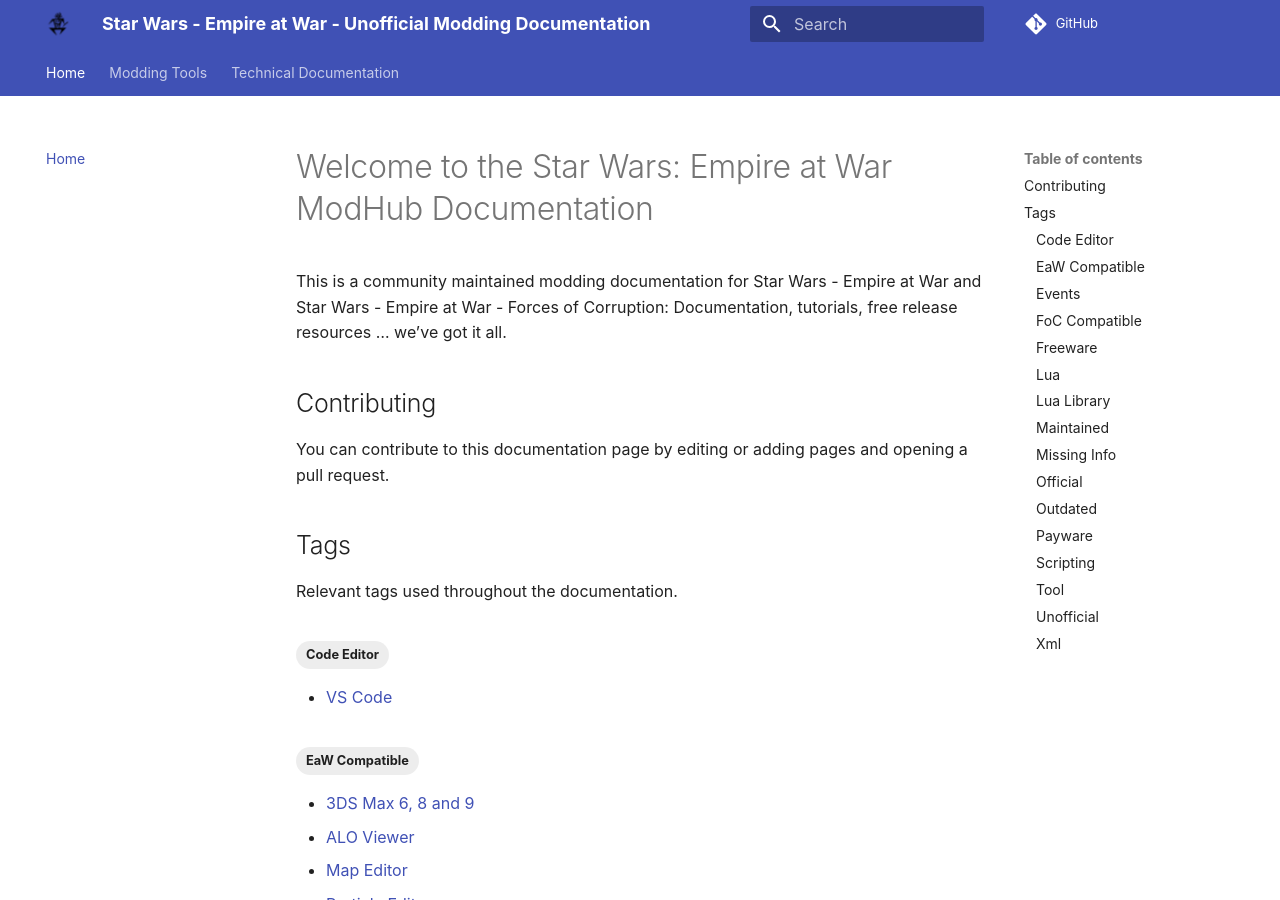
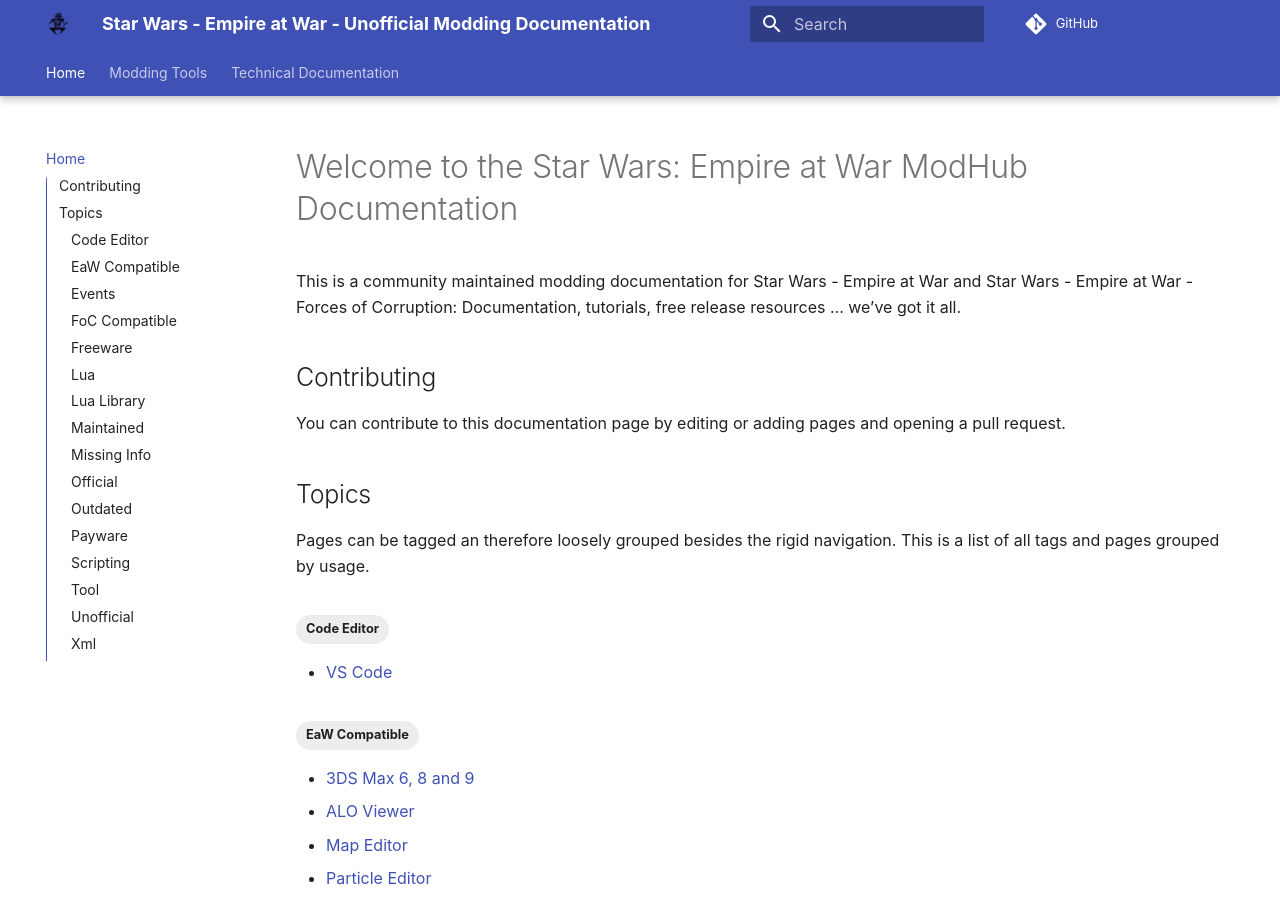
Before and after one commit to AlamoEngine-Tools/eaw-doc-pages, an MkDocs documentation site: the page built from docs/index.md, in a window 1280 px wide and 900 px high. Built offline with MkDocs 1.6.1 and Material for MkDocs 9.7.7, drawn with Linux system fonts in a browser that asks for light colours; comment, search, counter and statistics services are not loaded.

Commit message:
Various theme updates

```diff
--- a/docs/index.md
+++ b/docs/index.md
@@ -10,8 +11,9 @@
 
 You can contribute to this documentation page by editing or adding pages and opening a pull request.
 
-## Tags
+## Topics
 
-Relevant tags used throughout the documentation.
+Pages can be tagged an therefore loosely grouped besides the rigid navigation.
+This is a list of all tags and pages grouped by usage.
 
 [TAGS]
--- /dev/null
+++ b/docs/overrides/partials/comments.html
@@ -0,0 +1,49 @@
+{% if page.meta.comments %}
+  <h2 id="__comments">{{ lang.t("meta.comments") }}</h2>
+
+    <script src="https://giscus.app/client.js"
+        data-repo="AlamoEngine-Tools/eaw-doc-pages"
+        data-repo-id="MDEwOlJlcG9zaXRvcnkzNDg2MzIwMzg="
+        data-category-id="DIC_kwDOFMez5s4CYtkS"
+        data-mapping="title"
+        data-strict="0"
+        data-reactions-enabled="1"
+        data-emit-metadata="0"
+        data-input-position="top"
+        data-theme="noborder_light"
+        data-lang="en"
+        data-loading="lazy"
+        crossorigin="anonymous"
+        async>
+    </script>
+
+  <!-- Synchronize Giscus theme with palette -->
+  <script>
+    var giscus = document.querySelector("script[src*=giscus]")
+
+    /* Set palette on initial load */
+    var palette = __md_get("__palette")
+    if (palette && typeof palette.color === "object") {
+      var theme = palette.color.scheme === "slate" ? "dark" : "light"
+      giscus.setAttribute("data-theme", theme)
+    }
+
+    /* Register event handlers after documented loaded */
+    document.addEventListener("DOMContentLoaded", function() {
+      var ref = document.querySelector("[data-md-component=palette]")
+      ref.addEventListener("change", function() {
+        var palette = __md_get("__palette")
+        if (palette && typeof palette.color === "object") {
+          var theme = palette.color.scheme === "slate" ? "dark" : "light"
+
+          /* Instruct Giscus to change theme */
+          var frame = document.querySelector(".giscus-frame")
+          frame.contentWindow.postMessage(
+            { giscus: { setConfig: { theme } } },
+            "https://giscus.app"
+          )
+        }
+      })
+    })
+  </script>
+{% endif %}
--- a/mkdocs.yml
+++ b/mkdocs.yml
@@ -50,10 +50,18 @@
   font: false # [gruenwaldlk]: Disable google fonts for GDPR compliance. TODO: Add new (EaW specific) fonts.
   features:
     - navigation.tabs
+    - navigation.tabs.sticky
     - navigation.expand
     - navigation.instant
     - navigation.tracking
-#    - navigation.indexes # [gruenwaldlk]: Disabled, insiders only.
+    - navigation.path
+    - navigation.sections
+    - navigation.top
+    - toc.follow
+    - toc.integrate
+    - search.suggest
+    - search.highlight
+    - search.share
 markdown_extensions:
   - toc:
       permalink: true
```
Also changed, not shown: other parts of docs/index.md (+1 -0 lines).
